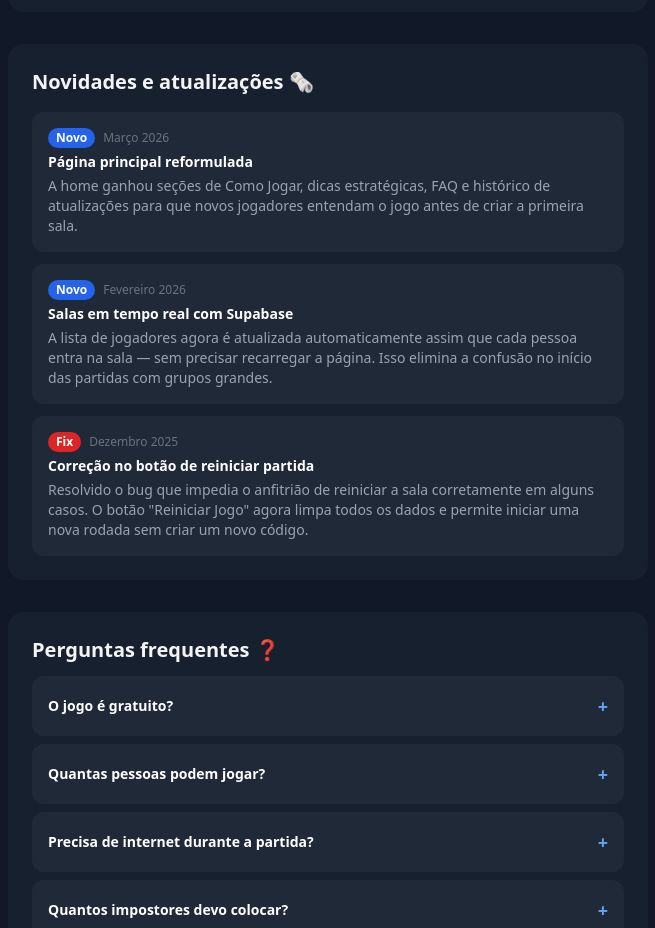
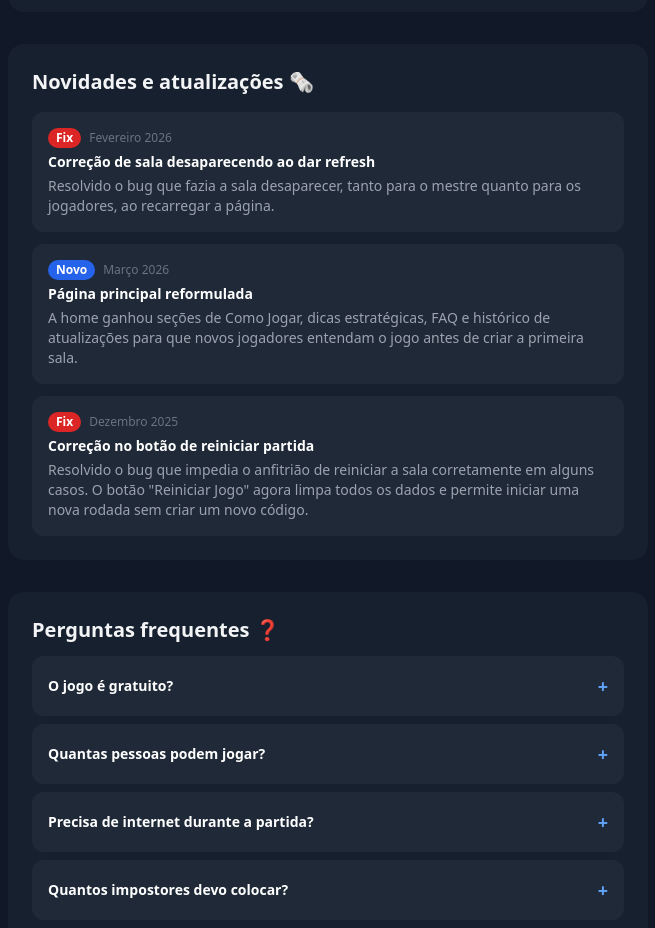
Before and after one commit to Deni-jpg/Impostor-Game, a website built with Vite: page index.html in a window 1280 px wide. Shown: the part 2040-2968 px from the top of the page, without its empty margins (312-967 px from the left). Built offline with nearby package versions, Linux system fonts and the light colour scheme.

Commit message:
Add de atualização no feed.

```diff
--- a/index.html
+++ b/index.html
@@ -123,19 +123,19 @@
       <div class="space-y-3 text-sm">
         <div class="bg-gray-800 rounded-xl p-4 space-y-1">
           <div class="flex items-center gap-2 mb-1">
+            <span class="bg-red-600 text-white text-xs font-bold px-2 py-0.5 rounded-full">Fix</span>
+            <span class="text-gray-500 text-xs">Fevereiro 2026</span>
+          </div>
+          <p class="font-semibold text-white">Correção de sala desaparecendo ao dar refresh</p>
+          <p class="text-gray-400">Resolvido o bug que fazia a sala desaparecer, tanto para o mestre quanto para os jogadores, ao recarregar a página.</p>
+        </div>
+        <div class="bg-gray-800 rounded-xl p-4 space-y-1">
+          <div class="flex items-center gap-2 mb-1">
             <span class="bg-blue-600 text-white text-xs font-bold px-2 py-0.5 rounded-full">Novo</span>
             <span class="text-gray-500 text-xs">Março 2026</span>
           </div>
           <p class="font-semibold text-white">Página principal reformulada</p>
           <p class="text-gray-400">A home ganhou seções de Como Jogar, dicas estratégicas, FAQ e histórico de atualizações para que novos jogadores entendam o jogo antes de criar a primeira sala.</p>
-        </div>
-        <div class="bg-gray-800 rounded-xl p-4 space-y-1">
-          <div class="flex items-center gap-2 mb-1">
-            <span class="bg-blue-600 text-white text-xs font-bold px-2 py-0.5 rounded-full">Novo</span>
-            <span class="text-gray-500 text-xs">Fevereiro 2026</span>
-          </div>
-          <p class="font-semibold text-white">Salas em tempo real com Supabase</p>
-          <p class="text-gray-400">A lista de jogadores agora é atualizada automaticamente assim que cada pessoa entra na sala — sem precisar recarregar a página. Isso elimina a confusão no início das partidas com grupos grandes.</p>
         </div>
         <div class="bg-gray-800 rounded-xl p-4 space-y-1">
           <div class="flex items-center gap-2 mb-1">
```
